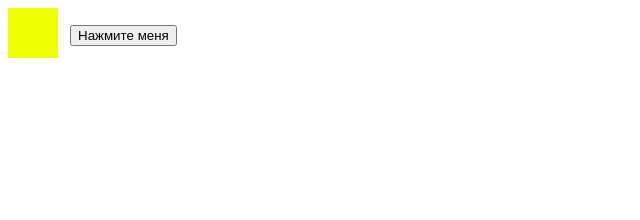
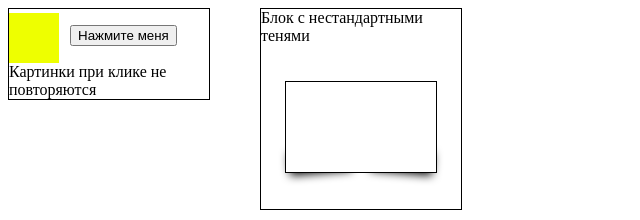
Before and after one commit to Arver1/Sundry, a plain HTML site: page index.html in a window 1280 px wide. Both pictures are taken after a click on the button "Нажмите меня". Shown: the whole page, without its empty margins (0-640 px from the left). Drawn offline with Linux system fonts and the light colour scheme.

Commit message:
added not-standard shadow

```diff
--- a/css/style.css
+++ b/css/style.css
@@ -0,0 +1,78 @@
+p {
+    margin: 0;
+    padding: 0;
+}
+.main-wrapper {
+    display: flex;
+}
+.ex1 {
+    border: 1px solid #000;
+    width: 200px;
+    height: 90px;
+    display: flex;
+    flex-wrap: wrap;
+    flex-direction: column;
+    justify-content: flex-end;
+    margin-right: 50px;
+}
+.ex1__c {
+    width: 50px;
+    height: 50px;
+}
+.ex1__c--red {
+    background: #FF0000;
+}
+.ex1__c--purple {
+    background: #8000FF;
+}
+.ex1__c--blue {
+    background: #1997FF;
+}
+.ex1__c--greenyellow {
+    background: #00FF59;
+}
+.ex1__c--yellow {
+    background: #EEFF00;
+}
+.ex1__c--hidden {
+    display: none;
+}
+.ex1 button {
+    position: absolute;
+    top: 25px;
+    left: 70px;
+}
+.ex2 {
+    border: 1px solid #000;
+    width: 200px;
+    height: 200px;
+    display: flex;
+    flex-wrap: wrap;
+    justify-content: center;
+}
+.ex2__c {
+    width: 150px;
+    height: 90px;
+    border: 1px solid #000;
+    position: relative;
+    background-color: #fff;
+}
+.ex2__c::after,
+.ex2__c::before {
+    content: '';
+    width: 60px;
+    height: 20px;
+    border: 1px solid red;
+    position: absolute;
+    top: 60%;
+    box-shadow: 0 15px 10px #000;
+    z-index: -1;
+}
+.ex2__c::after {
+    left: 2px;
+    transform: rotate(-5deg);
+}
+.ex2__c::before {
+    right: 2px;
+    transform: rotate(5deg);
+}
--- a/ex1/script.js
+++ b/ex1/script.js
@@ -1,17 +1,18 @@
-let imgs = document.querySelectorAll('.ex1 div');
+const imgs = document.querySelectorAll('.ex1__c');
+const btn = document.querySelector('.ex1 button');
 btn.addEventListener('click', function(){
 	showImg(imgs);
 });
 function showImg(cll){
-	if(showImg.count == cll.length) {
+	if(showImg.count === cll.length) {
 		showImg.count = 0;
 	}
-	if(showImg.count == 0) {
+	if(showImg.count === 0) {
 		showImg.arr = Array.prototype.slice.call(cll);
 	}
 	let currentImg = generateId(showImg.arr).next().value;
-	if(showImg.hidden) showImg.hidden.classList.add('hidden');
-	currentImg.classList.remove('hidden');
+	if(showImg.hidden) showImg.hidden.classList.add('ex1__c--hidden');
+	currentImg.classList.remove('ex1__c--hidden');
 	showImg.count++;
 	showImg.hidden = currentImg;
 }
@@ -21,6 +22,6 @@ function* generateId(arr) {
 	yield arr.splice(getRandomNumber(0, arr.length-1), 1)[0];
 }
 function getRandomNumber(min, max) {
-	if(max == 0) return 0;
+	if(max === 0) return 0;
 	return Math.floor(min + Math.random() * (max + 1 - min));
 }
--- a/ex1/style.css
+++ /dev/null
@@ -1,27 +0,0 @@
-.ex1 div {
-	width: 50px;
-	height: 50px;
-}
-.ex1 .a1 {
-	background: #FF0000;
-}
-.ex1 .a2 {
-	background: #8000FF;
-}
-.ex1 .a3 {
-	background: #1997FF;
-}
-.ex1 .a4 {
-	background: #00FF59;
-}
-.ex1 .a5 {
-	background: #EEFF00;
-}
-.ex1 .hidden {
-  display: none;
-}
-.ex1 button {
-  position: absolute;
-  top: 25px;
-  left: 70px;
-}
--- a/index.html
+++ b/index.html
@@ -6,17 +6,23 @@
 		<meta name="description" content="description">
 		<meta name="keywords" content="key1,key2,key3">
 		<link href="css/style.css" rel="stylesheet">
-		<link href="ex1/style.css" rel="stylesheet">
 	</head>
 	<body>
+	<div class="main-wrapper">
 		<div class="ex1">
-			<div class="a1 hidden"></div>
-			<div class="a2 hidden"></div>
-			<div class="a3 hidden"></div>
-			<div class="a4 hidden"></div>
-			<div class="a5 hidden"></div>
-			<button id="btn">Нажмите меня</button>
+			<div class="ex1__c ex1__c--red ex1__c--hidden"></div>
+			<div class="ex1__c ex1__c--purple ex1__c--hidden"></div>
+			<div class="ex1__c ex1__c--blue ex1__c--hidden"></div>
+			<div class="ex1__c ex1__c--greenyellow ex1__c--hidden"></div>
+			<div class="ex1__c ex1__c--yellow ex1__c--hidden"></div>
+			<button>Нажмите меня</button>
+			<p>Картинки при клике не повторяются</p>
 		</div>
+		<div class="ex2">
+			<p>Блок с нестандартными тенями</p>
+			<div class="ex2__c"></div>
+		</div>
+	</div>
 	</body>
 	<script src="ex1/script.js"></script>
 <html>
```
